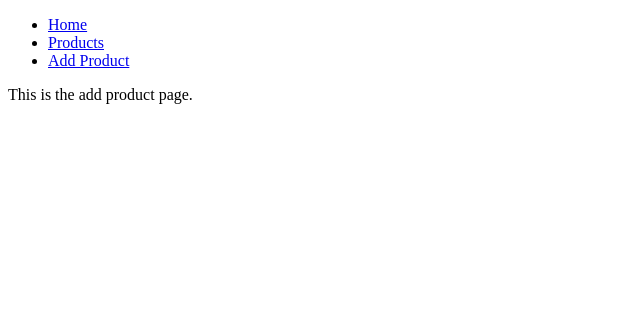
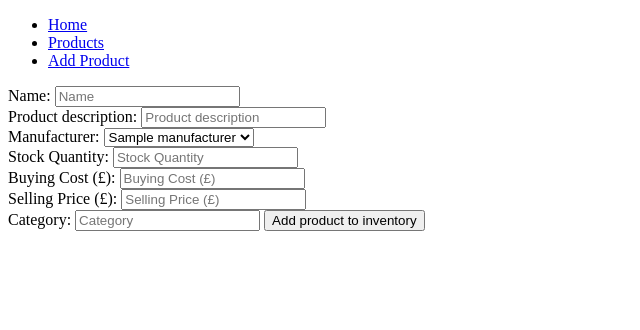
Before and after one commit to kirsty-m/shop_python_project, a Flask app: page /products/new in a window 1280 px wide. Shown: the top 330 px of the page, without its empty margins (0-640 px from the left). Run offline with Flask 3, Linux system fonts and the light colour scheme; a database or web service that is not in the repository returns one stand-in record (values such as "Sample title"); some libraries are stand-ins or nearby versions.

Commit message:
can add a product to the inventory

```diff
--- a/console.py
+++ b/console.py
@@ -28,6 +28,11 @@ product_repository.save(product_2)
 product_3 = Product("Motion Detector", "Spiritual movement dectector", 8, 25, 50, "Ghosts", manufacturer_3)
 product_repository.save(product_3)
 
+products = [product_1, product_2, product_3]
+
+print(products[1].manufacturer.name)
+
+
 
 
 pdb.set_trace()
--- a/controllers/products_controller.py
+++ b/controllers/products_controller.py
@@ -11,15 +11,16 @@ def products():
     products = product_repository.select_all()
     return render_template("products/index.html", all_products = products)
 
-@products_blueprint.route("/products/new", methods = ['GET'])
+@products_blueprint.route("/products/new", methods=['GET'])
 def new_product():
     manufacturers = manufacturer_repository.select_all()
     return render_template("/products/new.html", all_manufacturers = manufacturers)
 
-@products_blueprint.route("/products", methods = ['POST'])
+@products_blueprint.route("/products", methods=['POST'])
 def create_product():
     name = request.form['name']
     description = request.form['description']
+    manufacturer_id = request.form['manufacturer_id']
     stock_quantity = request.form['stock_quantity']
     buying_cost = request.form['buying_cost']
     selling_price = request.form['selling_price']
@@ -29,7 +30,7 @@ def create_product():
     product_repository.save(product)
     return redirect('/products')
 
-@products_blueprint.route("/products/<id>", methods = ['GET'])
+@products_blueprint.route("/products/<id>", methods=['GET'])
 def show_product(id):
     product = product_repository.select(id)
     return render_template('/products/product.html', product = product)
--- a/templates/products/index.html
+++ b/templates/products/index.html
@@ -11,7 +11,7 @@
         <p>Buying Cost: £{{product.buying_cost}}</p>
         <p>Selling Price: £{{product.selling_price}}</p>
         <p>Category: {{product.category}}</p>
-        </div>
+
     </div>
 {% endfor %}
 
--- a/templates/products/new.html
+++ b/templates/products/new.html
@@ -2,6 +2,33 @@
 
 {% block content %}
 
-This is the add product page.
+<form action="/products" method="post">
+    <label for="name">Name:</label>
+    <input type="text" id="name" name="name" placeholder="Name" required>
+    <br>
+    <label for="description">Product description:</label>
+    <input type="text" id="description" name="description" placeholder="Product description">
+    <br>
+    <label for="manufacturer">Manufacturer:</label>
+    <select id="manufacturer" name="manufacturer_id">
+        {% for manufacturer in all_manufacturers %}
+            <option value="{{ manufacturer.id}}">{{ manufacturer.name }}</option>
+        {% endfor %}
+    </select>
+    <br>
+    <label for="stock_quantity">Stock Quantity:</label>
+    <input type="number" id="stock_quantity" name="stock_quantity" placeholder="Stock Quantity">
+    <br>
+    <label for="buying_cost">Buying Cost (£):</label>
+    <input type="number" id="buying_cost" name="buying_cost" placeholder="Buying Cost (£)">
+    <br>
+    <label for="selling_price">Selling Price (£):</label>
+    <input type="number" id="selling_price" name="selling_price" placeholder="Selling Price (£)">
+    <br>
+    <label for="category">Category:</label>
+    <input type="text" id="category" name="category" placeholder="Category">
+
+    <button type="submit"> Add product to inventory</button>
+    </form>
 
 {% endblock %}
--- a/templates/products/product.html
+++ b/templates/products/product.html
@@ -2,6 +2,8 @@
 
 {% block content %}
 
-This is where the individual product will be shown.
-
+<div id ="product-details">
+    <h1>{{product.name}}</h1>
+    <h2>{{product.description}}</h2>
+</div>
 {% endblock %}
```
Also changed, not shown: repositories/product_repository.py (+13 -1 lines).
